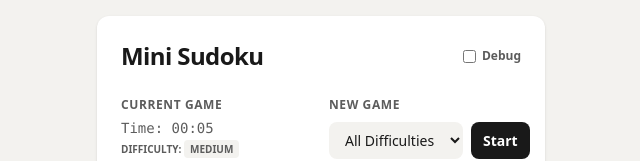
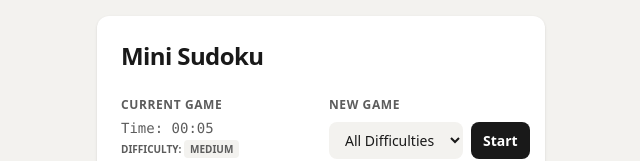
Before and after one commit to jwfrankl/Sudoku, a React (Vite) app: page / in a window 1280 px wide. Shown: the top 161 px of the page, without its empty margins (319-959 px from the left). Built offline with nearby package versions, Linux system fonts and the light colour scheme.

Commit message:
Disallowing repeating a puzzle within 20 iterations

```diff
--- a/src/App.tsx
+++ b/src/App.tsx
@@ -13,7 +13,7 @@ import {
 } from './lib/sudoku';
 import PREDEFINED_PUZZLES from './lib/puzzles.json';
 
-const DEBUG_ENABLED = true; // Set to true to enable debug features like loading specific puzzles
+const DEBUG_ENABLED = false; // Set to true to enable debug features like loading specific puzzles
 const AVAILABLE_DIFFICULTIES = Array.from(new Set(PREDEFINED_PUZZLES.map(p => p.difficulty))).sort();
 
 export default function App() {
@@ -26,6 +26,7 @@ export default function App() {
   const [gameStatus, setGameStatus] = useState<'playing' | 'won'>('playing');
 
   const [selectedDifficulty, setSelectedDifficulty] = useState<string>('All');
+  const [recentPuzzleIds, setRecentPuzzleIds] = useState<string[]>([]);
   const [showDebug, setShowDebug] = useState(false);
   const [currentPuzzleInfo, setCurrentPuzzleInfo] = useState<{ difficulty: string } | null>(null);
   const [seconds, setSeconds] = useState(0);
@@ -95,8 +96,10 @@ export default function App() {
       return;
     }
 
-    // Pick a random puzzle from filtered list
-    const predefined = filteredPuzzles[Math.floor(Math.random() * filteredPuzzles.length)];
+    // Exclude recently played puzzles, falling back to full list if needed
+    const candidates = filteredPuzzles.filter(p => !recentPuzzleIds.includes(p.id));
+    const pool = candidates.length > 0 ? candidates : filteredPuzzles;
+    const predefined = pool[Math.floor(Math.random() * pool.length)];
     const sol = predefined.solution;
     const puzzle: Grid = predefined.puzzle.map(row =>
       row.map(val => ({
@@ -106,6 +109,7 @@ export default function App() {
       }))
     );
 
+    setRecentPuzzleIds(prev => [...prev.slice(-19), predefined.id]);
     setSolution(sol);
     setGrid(puzzle);
     setCurrentPuzzleInfo({ difficulty: predefined.difficulty });
@@ -119,7 +123,6 @@ export default function App() {
     setCheckFeedback('none');
     setHintCell(null);
     setShowWinModal(false);
-
   };
 
   const loadPuzzleById = (id: string) => {
```
